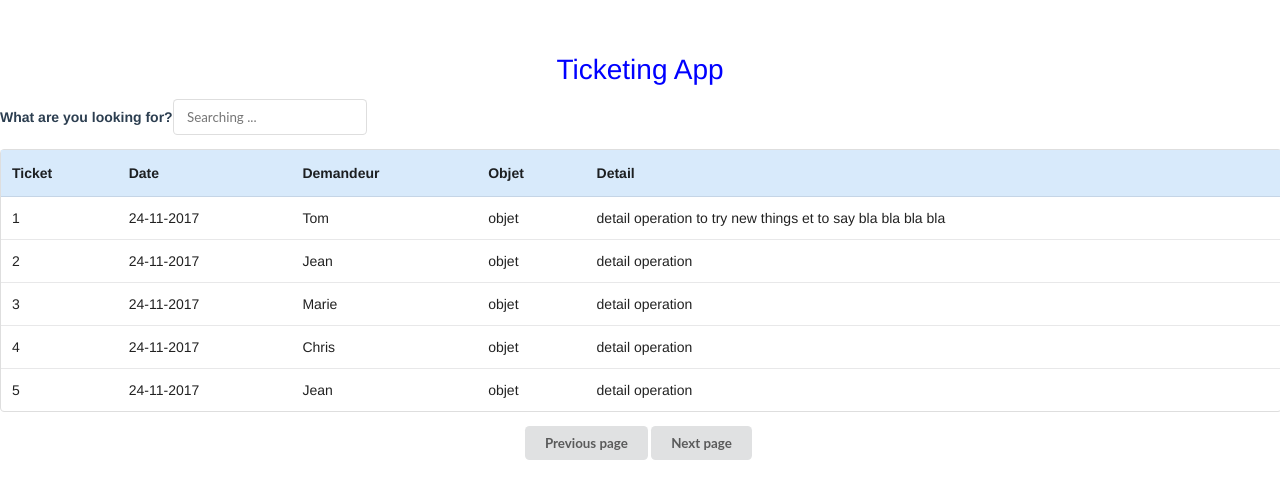
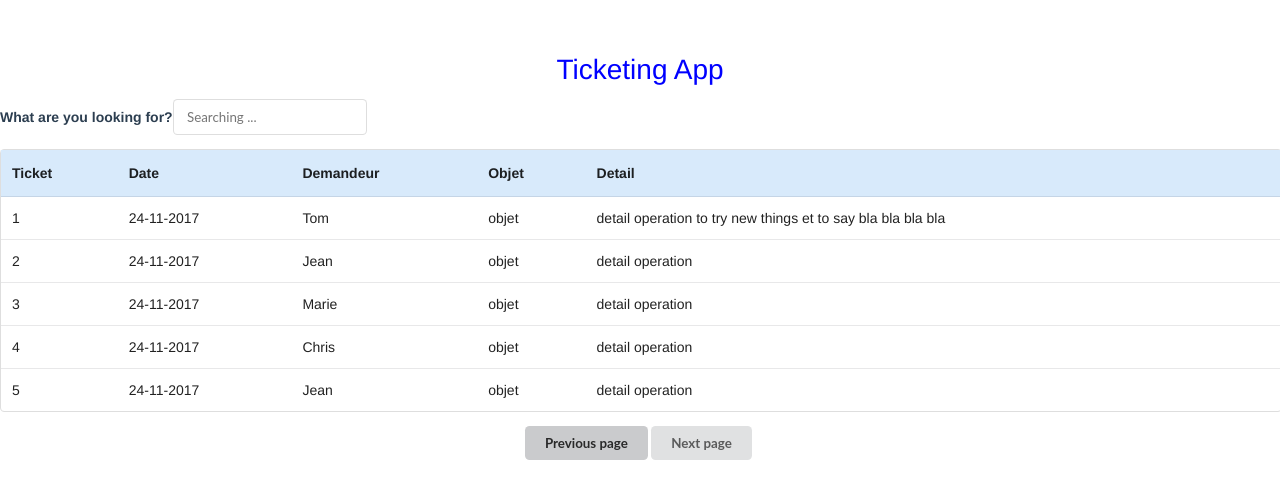
Before and after one commit to kells64000/Projet-vue, a Vue app: page /#/ in a window 1280 px wide. In both pictures the pointer is over the button "Previous page". Shown: the top 498 px of the page. Built offline with nearby package versions, Linux system fonts and the light colour scheme.

Commit message:
css button modifiés

```diff
--- a/src/assets/css/style.css
+++ b/src/assets/css/style.css
@@ -207,3 +207,10 @@ button {
   will-change: '';
   -webkit-tap-highlight-color: transparent;
 }
+button:hover {
+  background-color: #CACBCD;
+  background-image: none;
+  -webkit-box-shadow: 0px 0px 0px 1px transparent inset, 0px 0em 0px 0px rgba(34, 36, 38, 0.15) inset;
+  box-shadow: 0px 0px 0px 1px transparent inset, 0px 0em 0px 0px rgba(34, 36, 38, 0.15) inset;
+  color: rgba(0, 0, 0, 0.8);
+}
```
